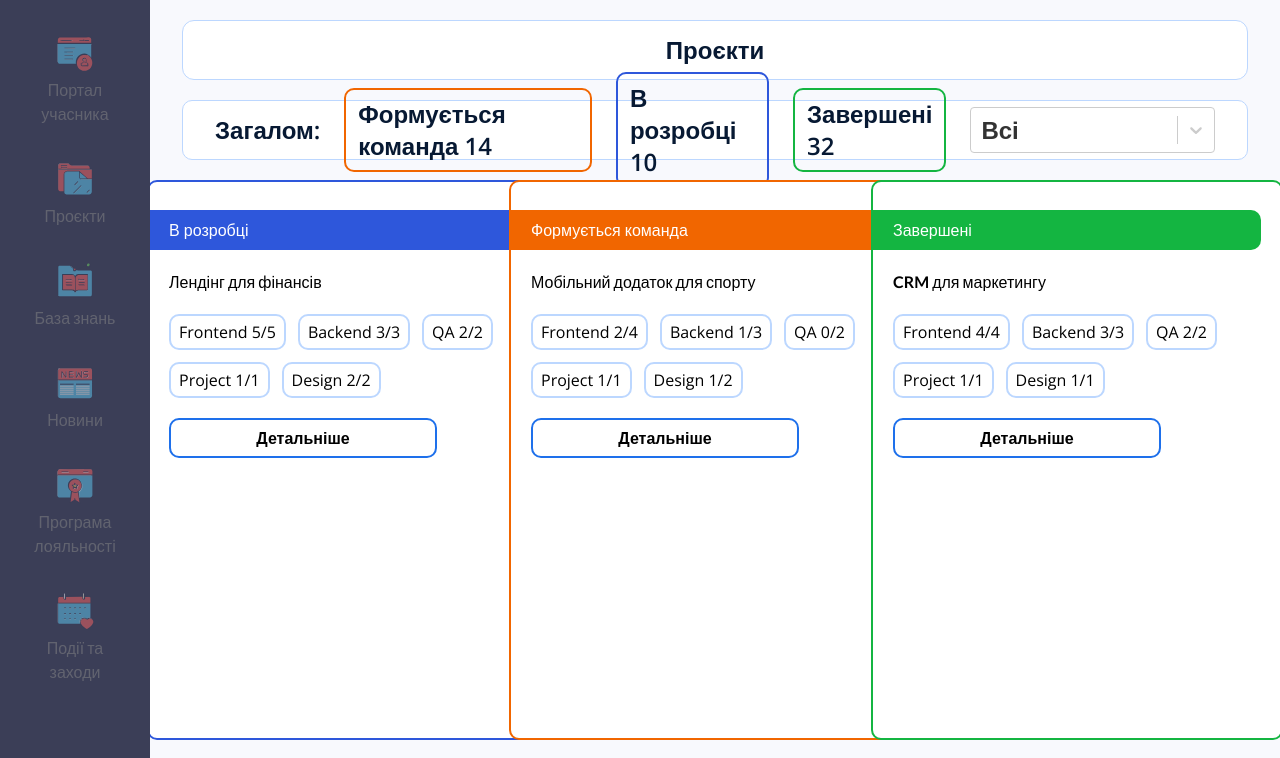
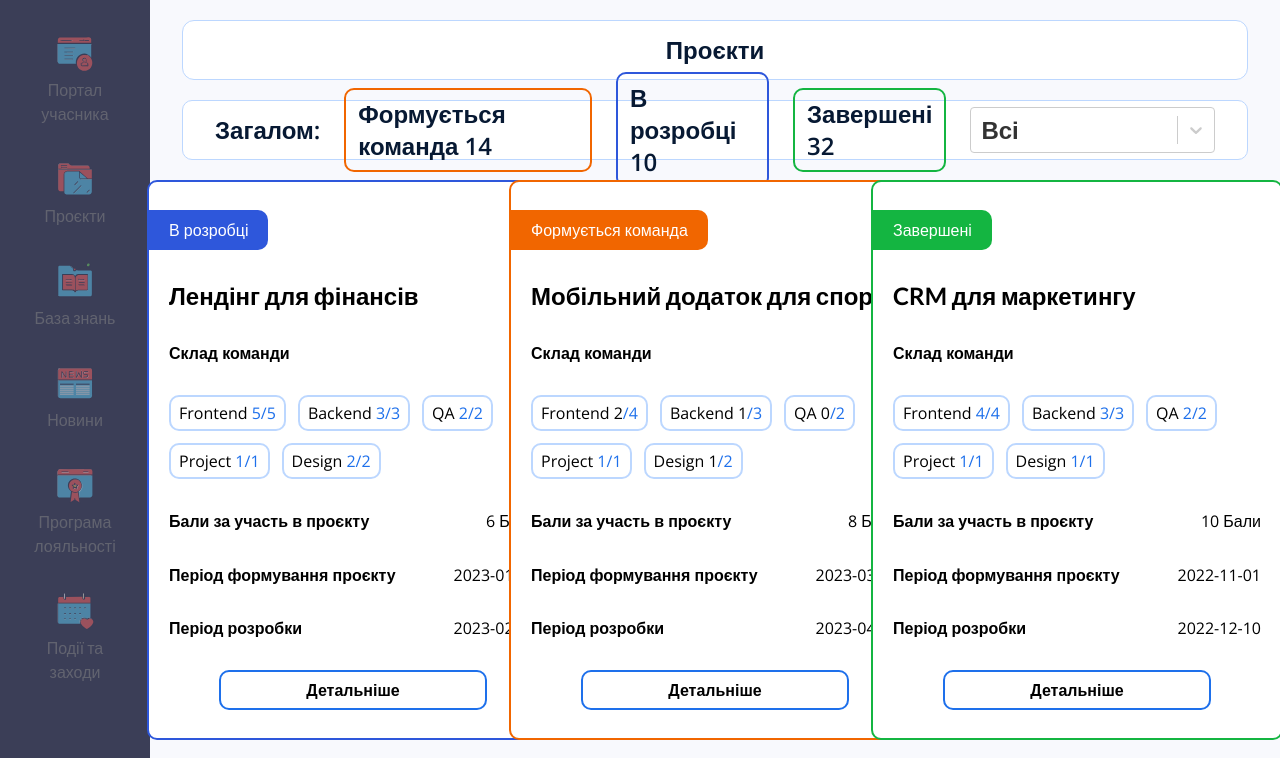
Before and after one commit to baza-trainee/baza-crm-frontend, a React (Vite) app: page /crm/projects in a window 1280 px wide. Shown: the top 758 px of the page. Built offline with nearby package versions, Linux system fonts and the light colour scheme.

Commit message:
Add auto-animate

```diff
--- a/package.json
+++ b/package.json
@@ -17,6 +17,7 @@
     "*.{ts,tsx}": "eslint --fix"
   },
   "dependencies": {
+    "@formkit/auto-animate": "^0.8.2",
     "@reduxjs/toolkit": "^2.2.5",
     "@tanstack/react-query": "^5.40.0",
     "@types/react-select": "^5.0.1",
--- a/src/components/Projects/Project.tsx
+++ b/src/components/Projects/Project.tsx
@@ -22,9 +22,9 @@ const Project: React.FC<ProjectProps> = ({
   label,
   title,
   tags,
-  // points,
-  // teamStart,
-  // projectStart,
+  points,
+  teamStart,
+  projectStart,
 }) => {
   const borderColor =
     label === 'Завершені'
@@ -35,29 +35,50 @@ const Project: React.FC<ProjectProps> = ({
 
   return (
     <div
-      className="w-[412px] h-[560px] border-2 rounded-[10px] bg-white flex flex-col gap-5 px-5 py-7"
+      className="w-[412px] h-[560px] border-2 rounded-[10px] bg-white flex flex-col gap-5 px-5 py-7 justify-between"
       style={{ borderColor }}
     >
       <div
         style={{ backgroundColor: borderColor }}
-        className="px-5 py-2 text-white rounded-r-[10px] -ml-5"
+        className="px-5 py-2 text-white rounded-r-[10px] -ml-5 self-start"
       >
         {label}
       </div>
-      <h2>{title}</h2>
+      <h2 className="text-2xl font-bold">{title}</h2>
+      <p className="font-semibold">Склад команди</p>
       <div className="flex flex-wrap gap-3">
-        {tags.map((tag) => (
-          <div
-            key={id}
-            className="text-text-gray rounded-[10px] px-2 py-1 border-2 border-card-border"
-          >
-            {tag.label} {tag.number}/{tag.all}
-          </div>
-        ))}
+        {tags.map((tag) => {
+          return (
+            <div
+              key={tag.id}
+              className="text-text-gray rounded-[10px] px-2 py-1 border-2 border-card-border"
+            >
+              {tag.label}{' '}
+              {tag.number === tag.all ? (
+                <span className="text-primary-blue">{tag.number}</span>
+              ) : (
+                <span>{tag.number}</span>
+              )}
+              <span className="text-primary-blue">/{tag.all}</span>
+            </div>
+          );
+        })}
+      </div>
+      <div className="flex justify-between gap-3">
+        <p className="font-semibold">Бали за участь в проєкту</p>
+        <p>{points} Бали</p>
+      </div>
+      <div className="flex justify-between gap-3">
+        <p className="font-semibold">Період формування проєкту</p>
+        <p>{teamStart}</p>
+      </div>
+      <div className="flex justify-between gap-3">
+        <p className="font-semibold">Період розробки</p>
+        <p>{projectStart}</p>
       </div>
       <Link
         to={`${id}`}
-        className="border-2 border-primary-blue rounded-[10px] duration-500 hover:bg-primary-blue hover:text-white font-semibold flex justify-center items-center w-[268px] h-10"
+        className="border-2 border-primary-blue rounded-[10px] duration-500 hover:bg-primary-blue hover:text-white font-semibold flex justify-center items-center w-[268px] h-10 self-center"
       >
         Детальніше
       </Link>
--- a/src/pages/Projects.tsx
+++ b/src/pages/Projects.tsx
@@ -1,5 +1,5 @@
 import { useState } from 'react';
-
+import { useAutoAnimate } from '@formkit/auto-animate/react';
 import Project from '../components/Projects/Project';
 import ProjectsHeader from '../components/Projects/ProjectsHeader';
 import ProjectsTabs from '../components/Projects/ProjectsTabs';
@@ -10,6 +10,7 @@ const Projects = () => {
     value: 'all',
     label: 'Всі',
   });
+  const [parent] = useAutoAnimate();
 
   const filteredProjects =
     selectedOption.value === 'all'
@@ -34,7 +35,10 @@ const Projects = () => {
         </div>
       )}
       {projects.length > 0 && (
-        <div className="grid grid-cols-3 gap-5 lg:grid-cols-4 xl:grid-cols-5 place-items-center">
+        <div
+          className="grid grid-cols-3 gap-5 lg:grid-cols-4 xl:grid-cols-5 place-items-center"
+          ref={parent}
+        >
           {filteredProjects.map((project) => (
             <Project key={project.id} {...project} />
           ))}
```
Also changed, not shown: 1 other file (tests, documents, lock files or other folders).
